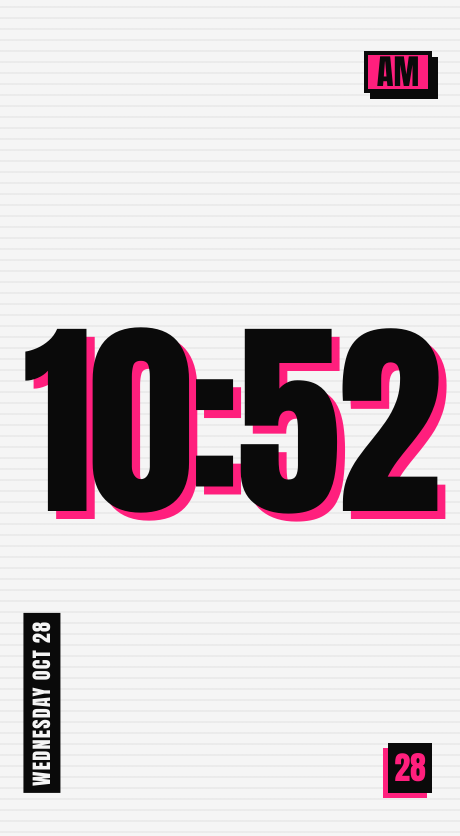
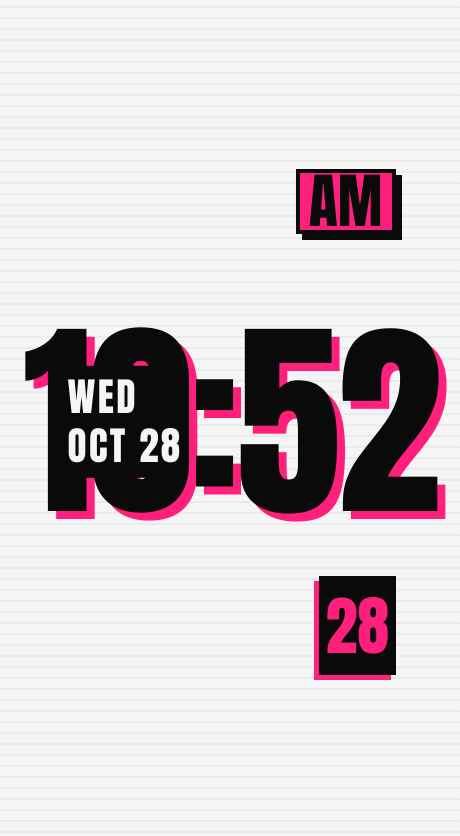
Before and after one commit to shchun/deskclock, an Electron app: page app/index.html in a window 460 px wide. Drawn offline with Linux system fonts and the light colour scheme.

Commit message:
fix: 보조 글자 확대 및 날짜·PM·초 배치 균형 개선

```diff
--- a/app/index.html
+++ b/app/index.html
@@ -117,21 +117,21 @@
     color:#0a0a0a; text-shadow:7px 7px 0 #FF1F7D;
   }
   .f3-ampm{
-    position:absolute; top:6%; right:6%;
-    font-family:'Anton',sans-serif; font-size:7.5vmin; line-height:.9;
+    position:absolute; top:20%; right:14%;
+    font-family:'Anton',sans-serif; font-size:13vmin; line-height:.9;
     color:#0a0a0a; background:#FF1F7D; padding:.4vmin 2vmin;
     border:4px solid #0a0a0a; box-shadow:6px 6px 0 #0a0a0a;
   }
   .f3-date{
-    position:absolute; left:5%; bottom:6%;
-    writing-mode:vertical-rl; transform:rotate(180deg);
-    font-family:'Anton',sans-serif; font-size:4.4vmin; letter-spacing:.06em;
+    position:absolute; left:14%; top:50%; transform:translateY(-50%);
+    white-space:pre; line-height:1.25;
+    font-family:'Anton',sans-serif; font-size:8.5vmin; letter-spacing:.06em;
     color:#F5F5F5; background:#0a0a0a; padding:1.6vmin .7vmin;
     text-transform:uppercase;
   }
   .f3-sec{
-    position:absolute; right:6%; bottom:6%;
-    font-family:'Anton',sans-serif; font-size:7vmin; color:#FF1F7D;
+    position:absolute; right:14%; bottom:20%;
+    font-family:'Anton',sans-serif; font-size:14vmin; color:#FF1F7D;
     background:#0a0a0a; padding:.2vmin 1.4vmin;
     box-shadow:-5px 5px 0 #FF1F7D;
     font-variant-numeric:tabular-nums;
@@ -181,10 +181,10 @@
     display:flex; flex-direction:column; align-items:center; justify-content:center; }
   .f7-time{ font-family:'Anton',sans-serif; font-weight:400; font-size:40vmin; line-height:.82; letter-spacing:-.02em;
     font-variant-numeric:tabular-nums; text-transform:uppercase; }
-  .f7-ampm{ position:absolute; top:6%; right:6%; font-family:'Anton',sans-serif; font-size:9vmin; line-height:.8; color:#cf3f23; }
-  .f7-date{ position:absolute; left:5%; bottom:6%; writing-mode:vertical-rl; transform:rotate(180deg);
-    font-family:'Anton',sans-serif; font-size:4.4vmin; letter-spacing:.06em; color:#15130d; text-transform:uppercase; }
-  .f7-sec{ position:absolute; right:6%; bottom:6%; font-family:'Anton',sans-serif; font-size:7vmin; color:#cf3f23; font-variant-numeric:tabular-nums; }
+  .f7-ampm{ position:absolute; top:20%; right:14%; font-family:'Anton',sans-serif; font-size:14vmin; line-height:.8; color:#cf3f23; }
+  .f7-date{ position:absolute; left:14%; top:50%; transform:translateY(-50%); white-space:pre; line-height:1.25;
+    font-family:'Anton',sans-serif; font-size:8.5vmin; letter-spacing:.06em; color:#15130d; text-transform:uppercase; }
+  .f7-sec{ position:absolute; right:14%; bottom:20%; font-family:'Anton',sans-serif; font-size:14vmin; color:#cf3f23; font-variant-numeric:tabular-nums; }
 
   /* ======================================================= */
   /* FACE 8 — NEON / GLOW (classic)                          */
@@ -583,13 +583,13 @@
   const renderMint = window.createMintLCD(document.getElementById('mint-digits'));
   const FACES = [
     { id:'face3', name:'Brutal Type',     theme:'light', fit:{sel:'.f3-time', aw:.9, ah:.6, max:5},
-      render(p,r){ set(r.time,p.h12+':'+p.mm); set(r.ampm,p.ampm); set(r.sec,p.ss); set(r.date,p.dlongMon3); } },
+      render(p,r){ set(r.time,p.h12+':'+p.mm); set(r.ampm,p.ampm); set(r.sec,p.ss); set(r.date,p.dstack); } },
     { id:'face5', name:'Minimal',         theme:'light', fit:{sel:'.f5-wrap', aw:.92, ah:.92, max:4},
       render(p,r){ set(r.time,p.h12+':'+p.mm); set(r.sec,p.ss); set(r.ampm,p.ampm); set(r.date,p.dlongDot); } },
     { id:'face6', name:'Retro Flip',      theme:'dark',  fit:{sel:'.f6-wrap', aw:.92, ah:.92, max:4},
       render(p,r){ set(r.ampm,p.ampm); set(r.date,p.dshort); renderFlip(); } },
     { id:'face7', name:'Typography',      theme:'light', fit:{sel:'.f7-time', aw:.9, ah:.6, max:5},
-      render(p,r){ set(r.time,p.h12+':'+p.mm); set(r.ampm,p.ampm); set(r.sec,p.ss); set(r.date,p.dlongMon3); } },
+      render(p,r){ set(r.time,p.h12+':'+p.mm); set(r.ampm,p.ampm); set(r.sec,p.ss); set(r.date,p.dstack); } },
     { id:'face8', name:'Neon',            theme:'dark',  fit:{sel:'.f8-wrap', aw:.92, ah:.92, max:4},
       render(p,r){ set(r.h,p.h12); set(r.m,p.mm); set(r.ampm,p.ampm); set(r.sec,p.ss); set(r.date,p.dlongDot); } },
     { id:'face10',name:'Terminal',        theme:'dark',  fit:{sel:'.f10-wrap', aw:.92, ah:.92, max:4},
@@ -748,7 +748,7 @@
     const p = {
       h12, hh, mm, ss, ampm, h24: pad(h24n),
       dlongDot:  dayL+' · '+monL+' '+dn,   // 요일 · 전체월 일 (face5·8·10·11)
-      dlongMon3: dayL+'  '+mon3+' '+dn,
+      dstack:    day3+'\n'+mon3+' '+dn,
       dshort:    day3+' · '+mon3+' '+dn,   // 약식요일 · 약식월 일 (face6 플립)
     };
     // 각 face가 자기 render 로 갱신 (face6.render 안에서 flip 카드도 함께 갱신)
```
Also changed, not shown: CLAUDE.md (+3 -4 lines), README.md.
